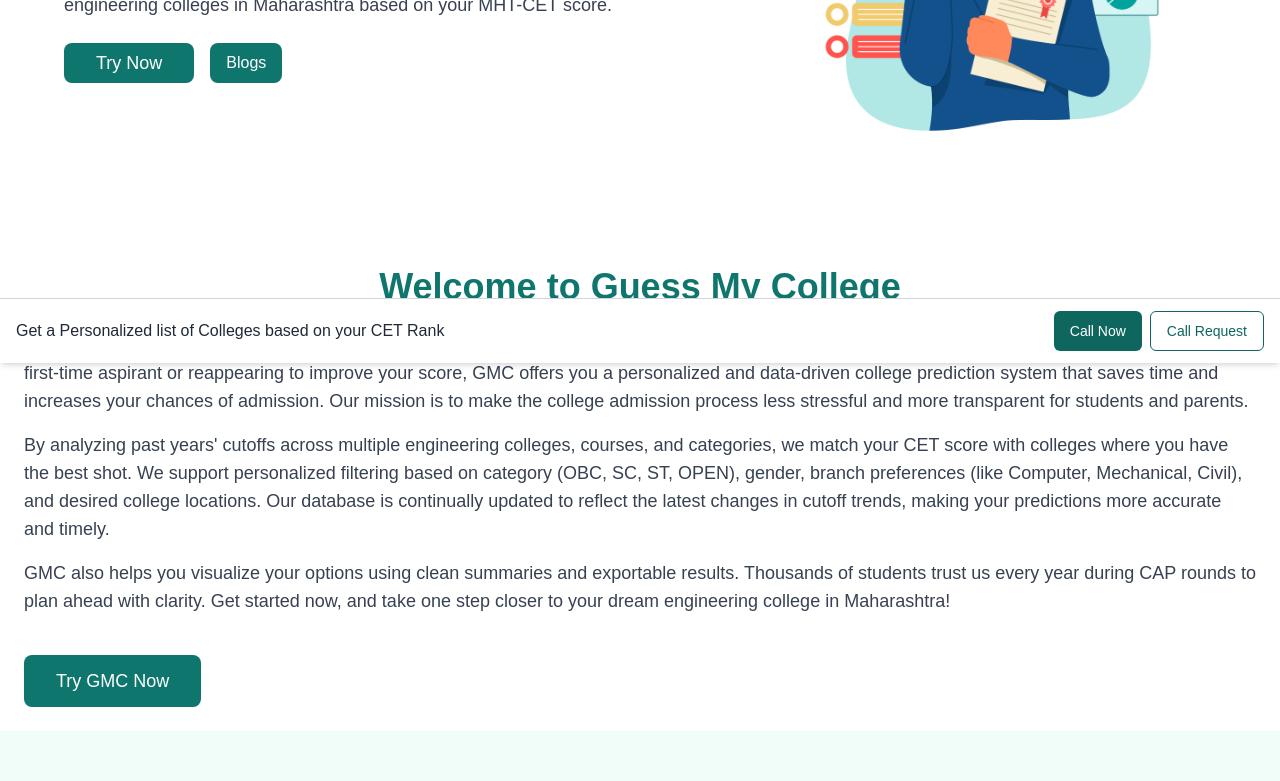
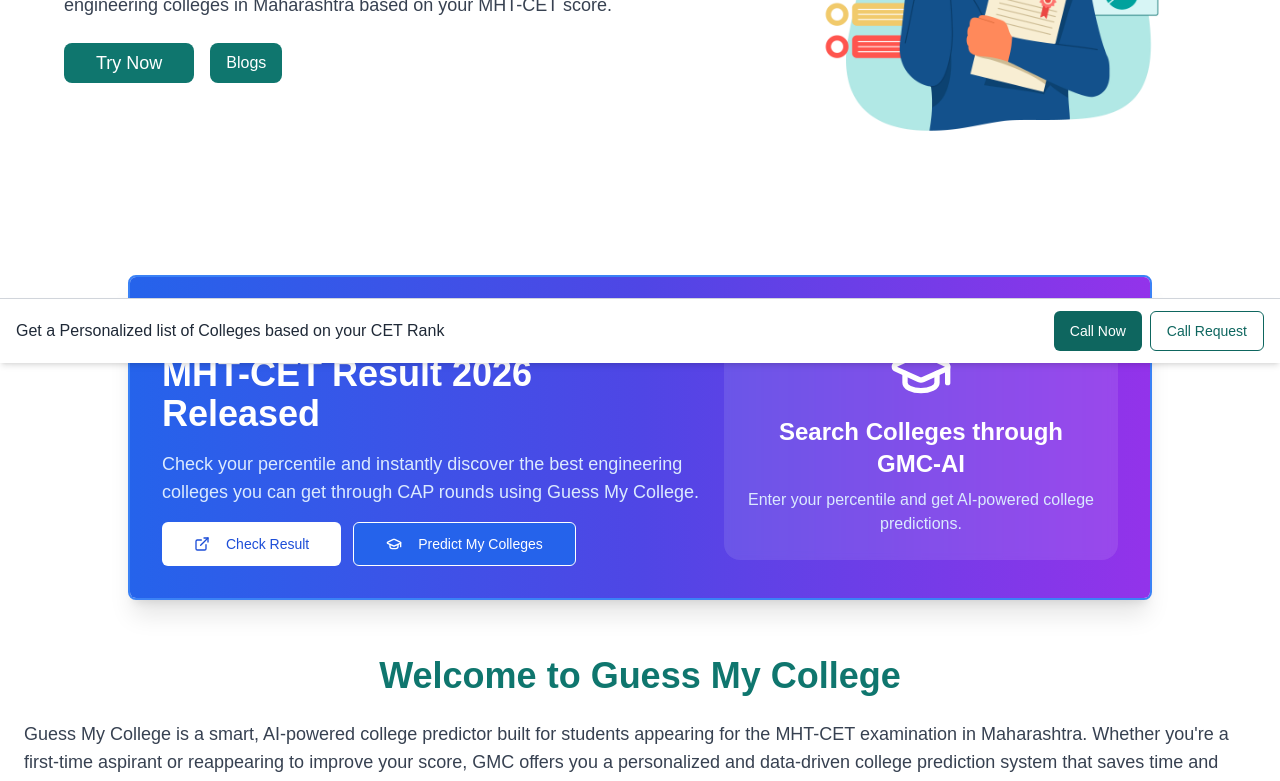
Before and after one commit to Prathamesh-Kothalkar/rankwise, a Next.js app: page / in a window 1280 px wide. Shown: the part 437-1218 px from the top of the page. Built offline with nearby package versions, Linux system fonts and the light colour scheme.

Commit message:
Added MHT-CET result banner

```diff
--- a/app/layout.tsx
+++ b/app/layout.tsx
@@ -4,6 +4,7 @@ import AuthProvider from '@/context/AuthProvider'
 import { Analytics } from "@vercel/analytics/next"
 import Footer from '@/components/Footer'
 import ContactButton from '@/components/ContactButton'
+import { GoogleAnalytics } from "@next/third-parties/google";
 
 export const metadata: Metadata = {
   title: 'Guess My College | MHT-CET College Predictor & Cutoff Tool',
@@ -54,8 +55,9 @@ export default function RootLayout({
     <html lang="en">
       <head>
         <meta name="viewport" content="width=device-width, initial-scale=1" />
-        <script async src="https://pagead2.googlesyndication.com/pagead/js/adsbygoogle.js?client=ca-pub-2991036805731287" crossorigin="anonymous"></script>
-        <script defer data-domain="guessmycollege.in" src="https://plausible.io/js/script.js"></script>
+        {/* <script async src="https://pagead2.googlesyndication.com/pagead/js/adsbygoogle.js?client=ca-pub-2991036805731287" crossorigin="anonymous"></script> */}
+        {/* <script defer data-domain="guessmycollege.in" src="https://plausible.io/js/script.js"></script> */}
+
         {/* <script type='text/javascript' src='//pl27070925.profitableratecpm.com/62/08/d9/6208d9d2b2ead70c886b98171c7d98b1.js'></script> */}
         {/* <script type='text/javascript' src='//pl27070923.profitableratecpm.com/e2/38/a4/e238a4c4ba34dfeb572a088579232d26.js'></script> */}
         <script type="application/ld+json" dangerouslySetInnerHTML={{
@@ -91,9 +93,10 @@ export default function RootLayout({
       </head>
       <Analytics />
       <AuthProvider>
+        <GoogleAnalytics gaId="G-WS17XLW0QJ" />
         <body>{children}</body>
         <footer className='mb-10'><Footer /></footer>
-        <ContactButton/>
+        <ContactButton />
       </AuthProvider>
     </html>
   )
--- a/app/page.tsx
+++ b/app/page.tsx
@@ -12,6 +12,7 @@ import EzoicAd from "@/components/EzoicAd";
 import YoutubeChannelAd from "@/components/UtubeBanner";
 import PersonalizedPdf from "@/components/PersonalizedPdf";
 import ModelUpdateModal from "@/components/ModelUpdate";
+import MhtCetResultBanner from "@/components/MhtCetResultBanner";
 
 export default function HomePage() {
   const router = useRouter();
@@ -41,6 +42,8 @@ export default function HomePage() {
 
 
     {/* <ModelUpdateModal/> */}
+
+
 
       {/* Hero Section */}
       <section className="flex flex-col md:flex-row items-center justify-between px-6 md:px-16 py-20 gap-10">
@@ -79,9 +82,9 @@ export default function HomePage() {
         </div>
       </section>
 
-      <EzoicAd id={120} />
 
-      <EzoicAd id={118} />
+       <MhtCetResultBanner/>
+
 
 
 
@@ -99,6 +102,10 @@ export default function HomePage() {
             description="Subscribe to our channel for tips, college comparisons, and real student experiences."
           />
         </div> */}
+
+
+
+
         <p className="text-lg mb-4 text-gray-700">
           By analyzing past years' cutoffs across multiple engineering colleges, courses, and categories, we match your CET score with colleges where you have the best shot. We support personalized filtering based on category (OBC, SC, ST, OPEN), gender, branch preferences (like Computer, Mechanical, Civil), and desired college locations. Our database is continually updated to reflect the latest changes in cutoff trends, making your predictions more accurate and timely.
         </p>
--- /dev/null
+++ b/components/MhtCetResultBanner.tsx
@@ -0,0 +1,73 @@
+"use client";
+
+import React from "react";
+import { Card, CardContent } from "@/components/ui/card";
+import { Button } from "@/components/ui/button";
+import { GraduationCap, ExternalLink, TrendingUp,} from "lucide-react";
+import Link from "next/link";
+
+const MhtCetResultBanner = () => {
+  return (
+    <Card className="w-full max-w-5xl mx-auto my-8 overflow-hidden border-2 border-blue-500 shadow-xl">
+      <CardContent className="p-0">
+        <div className="bg-gradient-to-r from-blue-600 via-indigo-600 to-purple-600 text-white p-8">
+          <div className="flex flex-col lg:flex-row items-center justify-between gap-6">
+            <div className="space-y-4">
+              <div className="inline-flex items-center gap-2 bg-white/20 px-4 py-1 rounded-full text-sm font-medium">
+                <TrendingUp className="w-4 h-4" />
+                MHT-CET 2026
+              </div>
+
+              <h2 className="text-3xl md:text-4xl font-bold">
+                MHT-CET Result 2026 Released
+              </h2>
+
+              <p className="text-blue-100 max-w-2xl text-lg">
+                Check your percentile and instantly discover the best
+                engineering colleges you can get through CAP rounds using
+                Guess My College.
+              </p>
+
+              <div className="flex flex-wrap gap-3">
+                <a
+                  href="https://portal-2026.maharashtracet.org/"
+                  target="_blank"
+                  rel="noopener noreferrer"
+                >
+                  <Button
+                    size="lg"
+                    className="bg-white text-blue-700 hover:bg-blue-50"
+                  >
+                    <ExternalLink className="mr-2 h-5 w-5" />
+                    Check Result
+                  </Button>
+                </a>
+
+                <Link href="/studentform">
+                  <Button
+                    size="lg"
+                    variant="outline"
+                    className="border-white bg-blue-600 text-white hover:bg-white hover:text-blue-700"
+                  >
+                    <GraduationCap className="mr-2 h-5 w-5" />
+                    Predict My Colleges
+                  </Button>
+                </Link>
+              </div>
+            </div>
+
+            <div className="text-center bg-white/10 backdrop-blur-sm rounded-2xl p-6 min-w-[260px]">
+              <GraduationCap className="w-16 h-16 mx-auto mb-3" />
+              <h3 className="text-2xl font-bold">Search Colleges through GMC-AI</h3>
+              <p className="text-blue-100 mt-2">
+                Enter your percentile and get AI-powered college predictions.
+              </p>
+            </div>
+          </div>
+        </div>
+      </CardContent>
+    </Card>
+  );
+};
+
+export default MhtCetResultBanner;
--- a/package.json
+++ b/package.json
@@ -11,6 +11,7 @@
   "dependencies": {
     "@google/generative-ai": "^0.24.1",
     "@hookform/resolvers": "^3.9.1",
+    "@next/third-parties": "^16.2.9",
     "@prisma/client": "^6.7.0",
     "@radix-ui/react-accordion": "1.2.2",
     "@radix-ui/react-alert-dialog": "1.1.4",
```
Also changed, not shown: 1 other file (tests, documents, lock files or other folders).
